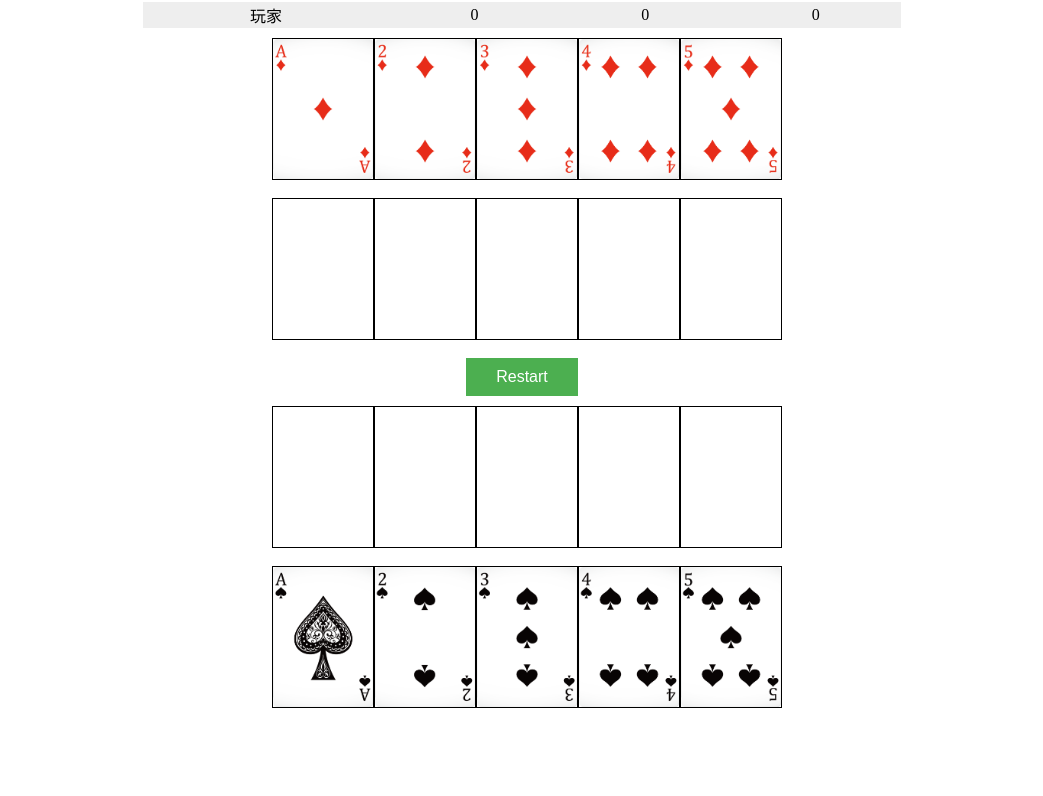
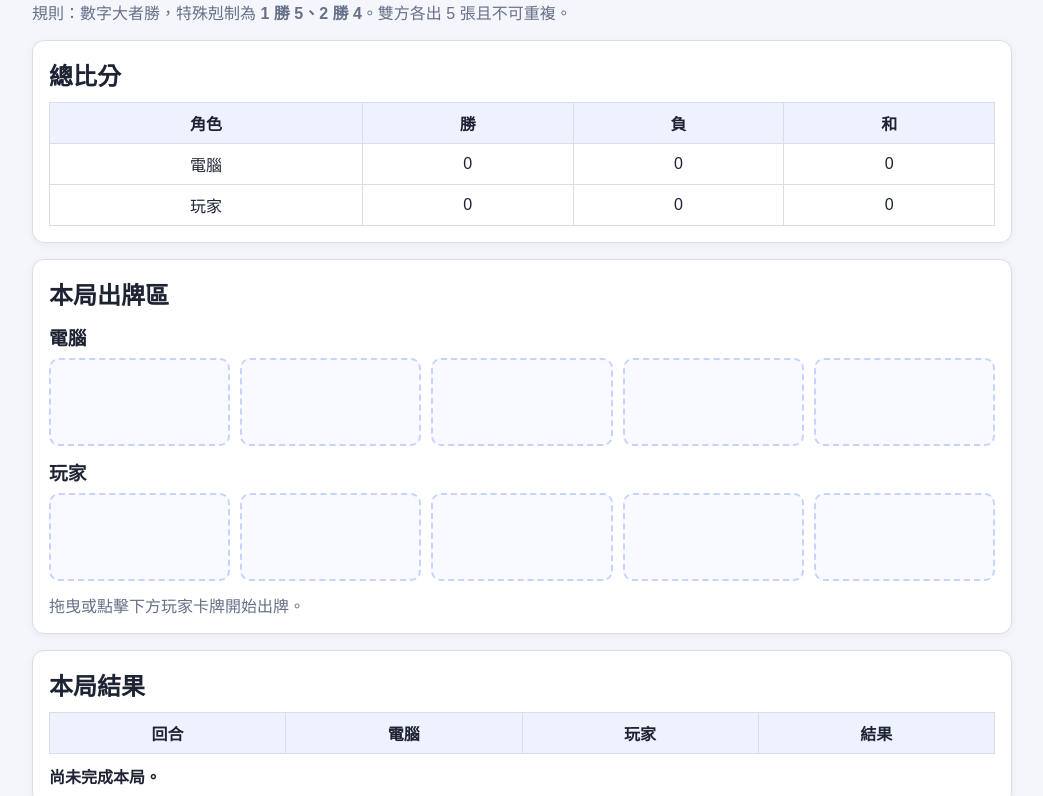
Before and after one commit to Jwander0820/one2five-12345-Gaming, a plain HTML site: page frontend/12345.html in a window 1280 px wide. Shown: the part 78-874 px from the top of the page, without its empty margins (118-1161 px from the left). Before the commit the page ends 804 px from the top, so only its background shows below. Drawn offline with Linux system fonts and the light colour scheme.

Commit message:
feat(frontend): rebuild 12345 web game with local rule engine

```diff
--- a/frontend/12345.css
+++ b/frontend/12345.css
@@ -1,68 +1,153 @@
-/* CSS code */
-.wrap{
-  width: 80%;
-  margin: auto;
+:root {
+  color-scheme: light;
+  --bg: #f4f6fb;
+  --panel: #ffffff;
+  --line: #d8ddea;
+  --text: #1d2333;
+  --muted: #677089;
+  --primary: #2f6df6;
+  --win: #16a34a;
+  --lose: #dc2626;
+  --draw: #ca8a04;
 }
 
-.player,
-.player1,
-.player2,
-.center {
+* {
+  box-sizing: border-box;
+}
+
+body {
+  margin: 0;
+  font-family: "Noto Sans TC", Arial, sans-serif;
+  background: var(--bg);
+  color: var(--text);
+}
+
+.container {
+  width: min(980px, 92vw);
+  margin: 24px auto 40px;
   display: grid;
-  grid-template-columns: repeat(5, 1fr);
-  grid-template-rows: repeat(4, 1fr);
-  width: 500px;
-  height: 150px;
-  margin: 10px auto;
+  gap: 16px;
+}
+
+h1,
+h2,
+h3,
+p {
+  margin: 0;
+}
+
+.subtitle {
+  color: var(--muted);
+  margin-top: 8px;
+}
+
+.panel {
+  background: var(--panel);
+  border: 1px solid var(--line);
+  border-radius: 12px;
+  padding: 16px;
+  box-shadow: 0 2px 8px rgba(19, 33, 68, 0.05);
+}
+
+table {
+  width: 100%;
+  border-collapse: collapse;
+  margin-top: 10px;
+}
+
+th,
+td {
   text-align: center;
+  border: 1px solid var(--line);
+  padding: 8px;
+}
+
+th {
+  background: #eef2ff;
+}
+
+.board-row {
+  margin-top: 12px;
+}
+
+.slots {
+  display: grid;
+  grid-template-columns: repeat(5, minmax(60px, 1fr));
+  gap: 10px;
+  margin-top: 8px;
+}
+
+.slot {
+  border: 2px dashed #c7d2fe;
+  border-radius: 10px;
+  min-height: 88px;
+  display: flex;
+  align-items: center;
+  justify-content: center;
+  background: #f8faff;
+}
+
+.hand {
+  display: grid;
+  grid-template-columns: repeat(5, minmax(60px, 1fr));
+  gap: 10px;
+  margin-top: 10px;
 }
 
 .card {
-  width: 100px;
-  height: 140px;
-  border: 1px solid black;
-  margin: auto;
-  float: left;
+  border: 1px solid #9aa7c7;
+  border-radius: 10px;
+  min-height: 88px;
+  display: flex;
+  align-items: center;
+  justify-content: center;
+  background: linear-gradient(145deg, #ffffff, #f3f6ff);
+  font-size: 28px;
+  font-weight: 700;
+  cursor: pointer;
+  user-select: none;
 }
 
+.card:active {
+  transform: scale(0.98);
+}
+
+.card.dragging {
+  opacity: 0.45;
+}
+
+.hint {
+  margin-top: 12px;
+  color: var(--muted);
+}
+
+.final-result {
+  margin-top: 10px;
+  font-weight: 700;
+}
+
+.final-result.win {
+  color: var(--win);
+}
+
+.final-result.lose {
+  color: var(--lose);
+}
+
+.final-result.draw {
+  color: var(--draw);
+}
+
+.actions {
+  margin-top: 12px;
+}
 
 .button {
-  background-color: #4CAF50;
+  background: var(--primary);
   border: none;
-  color: white;
-  padding: 10px 30px;
-  text-align: center;
-  text-decoration: none;
-  display: inline-block;
-  font-size: 16px;
-  margin: auto;
+  color: #fff;
+  padding: 10px 18px;
+  border-radius: 8px;
+  font-size: 15px;
   cursor: pointer;
 }
-
-.tablestyle {
-  width: 60%;
-  margin: 10px auto;
-}
-
-table {
-  border-spacing: 0;
-  width: 100%;
-}
-
-tr {
-  text-align: center;
-}
-th {
-  padding: 10px;
-}
-table tbody tr:nth-child(odd){
-  background-color: #eee
-}
-table thead {
-  background-color: blue;
-  color: white;
-}
-table thead th:first-child {
-  border-radius: 5px 0 0 0;
-  border: 1px solid blue;
-}
--- a/frontend/12345.html
+++ b/frontend/12345.html
@@ -1,110 +1,86 @@
 <!DOCTYPE html>
-<html>
+<html lang="zh-Hant">
 
 <head>
-  <meta name="viewport" content="width=device-width, initial-scale=1">
-  <link rel="stylesheet" type="text/css" href="12345.css">
-  <!-- rel 屬性表示資源類型，對應的值為 "stylesheet"，表示這是一個樣式表 -->
-  <!-- type 屬性表示檔案類型，對應的值為 "text/css"，表示這是一個 CSS 檔案 -->
-  <!-- href 屬性表示檔案位置，對應的值是 CSS 檔案的絕對或相對路徑。 -->
+  <meta charset="UTF-8" />
+  <meta name="viewport" content="width=device-width, initial-scale=1" />
+  <title>1-2-3-4-5 網頁遊戲</title>
+  <link rel="stylesheet" type="text/css" href="12345.css" />
 </head>
 
-<!-- HTML code -->
 <body>
-  <div class="tablestyle">
+  <main class="container">
+    <header>
+      <h1>1-2-3-4-5 遊戲（基本規則）</h1>
+      <p class="subtitle">規則：數字大者勝，特殊剋制為 <strong>1 勝 5、2 勝 4</strong>。雙方各出 5 張且不可重複。</p>
+    </header>
+
+    <section class="panel score-panel">
+      <h2>總比分</h2>
       <table id="scoreboard">
+        <thead>
           <tr>
-        <th>玩家</th>
+            <th>角色</th>
             <th>勝</th>
             <th>負</th>
             <th>和</th>
           </tr>
+        </thead>
+        <tbody>
           <tr>
             <td>電腦</td>
-        <td id="player1-win">0</td>
-        <td id="player1-lose">0</td>
-        <td id="player1-draw">0</td>
+            <td id="cpu-win">0</td>
+            <td id="cpu-lose">0</td>
+            <td id="cpu-draw">0</td>
           </tr>
           <tr>
             <td>玩家</td>
-        <td id="player2-win">0</td>
-        <td id="player2-lose">0</td>
-        <td id="player2-draw">0</td>
+            <td id="player-win">0</td>
+            <td id="player-lose">0</td>
+            <td id="player-draw">0</td>
           </tr>
+        </tbody>
       </table>
+    </section>
+
+    <section class="panel board-panel">
+      <h2>本局出牌區</h2>
+      <div class="board-row">
+        <h3>電腦</h3>
+        <div id="cpu-area" class="slots"></div>
       </div>
+      <div class="board-row">
+        <h3>玩家</h3>
+        <div id="player-area" class="slots drop-target" aria-label="玩家置牌區"></div>
+      </div>
+      <p id="hint" class="hint">拖曳或點擊下方玩家卡牌開始出牌。</p>
+    </section>
 
-<!-- 玩家1(電腦)卡牌 -->
-  <div class="wrap">
-    <div id="player1" class="player">
-      <div class="card" id="p1_card1" ondrop="drop(event)" ondragover="allowDrop(event)">
-        <img id="p1_drag1" src="../public/card/p2_card_1_diamond.png" width="100%" draggable="true"
-          ondragstart="drag(event)">
+    <section class="panel history-panel">
+      <h2>本局結果</h2>
+      <table id="round-table">
+        <thead>
+          <tr>
+            <th>回合</th>
+            <th>電腦</th>
+            <th>玩家</th>
+            <th>結果</th>
+          </tr>
+        </thead>
+        <tbody></tbody>
+      </table>
+      <p id="final-result" class="final-result">尚未完成本局。</p>
+    </section>
+
+    <section class="panel hand-panel">
+      <h2>玩家手牌</h2>
+      <div id="player-hand" class="hand"></div>
+      <div class="actions">
+        <button id="restart-btn" class="button">Restart</button>
       </div>
-      <div class="card" id="p1_card2" ondrop="drop(event)" ondragover="allowDrop(event)">
-        <img id="p1_drag2" src="../public/card/p2_card_2_diamond.png" width="100%" draggable="true"
-          ondragstart="drag(event)">
-      </div>
-      <div class="card" id="p1_card3" ondrop="drop(event)" ondragover="allowDrop(event)">
-        <img id="p1_drag3" src="../public/card/p2_card_3_diamond.png" width="100%" draggable="true"
-          ondragstart="drag(event)">
-      </div>
-      <div class="card" id="p1_card4" ondrop="drop(event)" ondragover="allowDrop(event)">
-        <img id="p1_drag4" src="../public/card/p2_card_4_diamond.png" width="100%" draggable="true"
-          ondragstart="drag(event)">
-      </div>
-      <div class="card" id="p1_card5" ondrop="drop(event)" ondragover="allowDrop(event)">
-        <img id="p1_drag5" src="../public/card/p2_card_5_diamond.png" width="100%" draggable="true"
-          ondragstart="drag(event)">
-      </div>
-    </div>
-    <div id="center-top" class="center" ondrop="drop(event)" ondragover="allowDrop(event)">
-      <!-- Center Top -->
-      <div class="card" id="p1_area1" ondrop="drop(event)" ondragover="allowDrop(event)"></div>
-      <div class="card" id="p1_area2" ondrop="drop(event)" ondragover="allowDrop(event)"></div>
-      <div class="card" id="p1_area3" ondrop="drop(event)" ondragover="allowDrop(event)"></div>
-      <div class="card" id="p1_area4" ondrop="drop(event)" ondragover="allowDrop(event)"></div>
-      <div class="card" id="p1_area5" ondrop="drop(event)" ondragover="allowDrop(event)"></div>
-    </div>
+    </section>
+  </main>
 
-    <div align="center">
-      <button id="resetButton" class="button">Restart</button>
-    </div>
-
-    <div id="center-bottom" class="center" ondrop="drop(event)" ondragover="allowDrop(event)">
-      <!-- Center Bottom -->
-      <div class="card" id="p2_area1" ondrop="drop(event)" ondragover="allowDrop(event)"></div>
-      <div class="card" id="p2_area2" ondrop="drop(event)" ondragover="allowDrop(event)"></div>
-      <div class="card" id="p2_area3" ondrop="drop(event)" ondragover="allowDrop(event)"></div>
-      <div class="card" id="p2_area4" ondrop="drop(event)" ondragover="allowDrop(event)"></div>
-      <div class="card" id="p2_area5" ondrop="drop(event)" ondragover="allowDrop(event)"></div>
-    </div>
-    <!-- 玩家2卡牌 -->
-    <div id="player2" class="player">
-      <div class="card" id="p2_card1" ondrop="drop(event)" ondragover="allowDrop(event)">
-        <img id="p2_drag1" src="../public/card/p1_card_1_spades.png" width="100%" draggable="true"
-          ondragstart="drag(event)" onclick="handleClick(event)">
-      </div>
-      <div class="card" id="p2_card2" ondrop="drop(event)" ondragover="allowDrop(event)">
-        <img id="p2_drag2" src="../public/card/p1_card_2_spades.png" width="100%" draggable="true"
-          ondragstart="drag(event)" onclick="handleClick(event)">
-      </div>
-      <div class="card" id="p2_card3" ondrop="drop(event)" ondragover="allowDrop(event)">
-        <img id="p2_drag3" src="../public/card/p1_card_3_spades.png" width="100%" draggable="true"
-          ondragstart="drag(event)" onclick="handleClick(event)">
-      </div>
-      <div class="card" id="p2_card4" ondrop="drop(event)" ondragover="allowDrop(event)">
-        <img id="p2_drag4" src="../public/card/p1_card_4_spades.png" width="100%" draggable="true"
-          ondragstart="drag(event)" onclick="handleClick(event)">
-      </div>
-      <div class="card" id="p2_card5" ondrop="drop(event)" ondragover="allowDrop(event)">
-        <img id="p2_drag5" src="../public/card/p1_card_5_spades.png" width="100%" draggable="true"
-          ondragstart="drag(event)" onclick="handleClick(event)">
-      </div>
-      <!-- 其他卡牌 -->
-    </div>
-
-  </div>
   <script src="12345.js"></script>
 </body>
 
--- a/frontend/12345.js
+++ b/frontend/12345.js
@@ -1,155 +1,176 @@
-const allowDrop = (event) => {
-  event.preventDefault();
+const TOTAL_ROUNDS = 5;
+
+const state = {
+  cpuDeck: [],
+  playerDeck: [1, 2, 3, 4, 5],
+  cpuHistory: [],
+  playerHistory: [],
+  scoreboard: {
+    cpu: { win: 0, lose: 0, draw: 0 },
+    player: { win: 0, lose: 0, draw: 0 },
+  },
 };
 
-const drag = (event) => {
-  event.dataTransfer.setData("text", event.target.id);
+const cpuArea = document.getElementById("cpu-area");
+const playerArea = document.getElementById("player-area");
+const playerHand = document.getElementById("player-hand");
+const roundTableBody = document.querySelector("#round-table tbody");
+const finalResult = document.getElementById("final-result");
+const hint = document.getElementById("hint");
+
+const shuffle = (list) => {
+  const arr = [...list];
+  for (let i = arr.length - 1; i > 0; i -= 1) {
+    const j = Math.floor(Math.random() * (i + 1));
+    [arr[i], arr[j]] = [arr[j], arr[i]];
+  }
+  return arr;
 };
 
-var array = [0, 1, 2, 3, 4]
-function getRandomValue() {
-  if (array.length === 0) {
-    return null;
-  }
-  var randomIndex = Math.floor(Math.random() * array.length);
-  var randomValue = array[randomIndex];
-  array.splice(randomIndex, 1);
-  return randomValue;
-}
+const compareCards = (cpu, player) => {
+  if (cpu === player) return "DRAW";
+  if ((player === 1 && cpu === 5) || (player === 2 && cpu === 4)) return "WIN";
+  if ((cpu === 1 && player === 5) || (cpu === 2 && player === 4)) return "LOSE";
+  return player > cpu ? "WIN" : "LOSE";
+};
 
-const player1Turn = () => {
-  const player1Cards = document.querySelectorAll("#player1 .card");
-  const areaCards = document.querySelectorAll("#center-top .card");
-  const random_card = getRandomValue();
-  const src = player1Cards[random_card].firstElementChild
-  for (let j = 0; j < areaCards.length; j++) {
-    if (!areaCards[j].hasChildNodes()) {
-      areaCards[j].appendChild(src);
-      src.style.display = "block";
-      playHistory.player1History.push(src.id);
-      break;
-    }
+const createSlot = () => {
+  const slot = document.createElement("div");
+  slot.className = "slot";
+  return slot;
+};
+
+const buildSlots = () => {
+  cpuArea.innerHTML = "";
+  playerArea.innerHTML = "";
+  for (let i = 0; i < TOTAL_ROUNDS; i += 1) {
+    cpuArea.appendChild(createSlot());
+    playerArea.appendChild(createSlot());
   }
 };
 
-let playHistory = {
-  player1History: [],
-  player2History: []
+const updateScoreboardView = () => {
+  ["win", "lose", "draw"].forEach((result) => {
+    document.getElementById(`cpu-${result}`).textContent = state.scoreboard.cpu[result];
+    document.getElementById(`player-${result}`).textContent = state.scoreboard.player[result];
+  });
 };
 
-const drop = (event) => {
-  event.preventDefault();
-  const data = event.dataTransfer.getData("text");
-  const src = document.getElementById(data);
-  const srcParent = src.closest(".player");
-  const tgt = event.currentTarget;
+const renderPlayerHand = () => {
+  playerHand.innerHTML = "";
+  state.playerDeck.forEach((value) => {
+    const card = document.createElement("button");
+    card.className = "card";
+    card.type = "button";
+    card.draggable = true;
+    card.dataset.value = String(value);
+    card.textContent = value;
 
-  if (tgt.id === "center-top" || tgt.id === "center-bottom") {
-    if (srcParent.id === "player2" && tgt.id === "center-bottom") {
-      const areaCards = document.querySelectorAll("#center-bottom .card");
-      for (let i = 0; i < areaCards.length; i++) {
-        if (!areaCards[i].hasChildNodes()) {
-          areaCards[i].appendChild(src);
-          src.style.display = "block";
-          playHistory.player2History.push(src.id);
-          player1Turn();
-          console.log(playHistory)
-          if (playHistory.player2History.length === 5) {
-            player2Finish();
-          }
-          break;
-        }
-      }
-    }
+    card.addEventListener("click", () => playRound(value));
+    card.addEventListener("dragstart", (event) => {
+      card.classList.add("dragging");
+      event.dataTransfer.setData("text/plain", String(value));
+    });
+    card.addEventListener("dragend", () => card.classList.remove("dragging"));
+
+    playerHand.appendChild(card);
+  });
+};
+
+const pushCardToArea = (area, value, roundIndex) => {
+  const slots = area.querySelectorAll(".slot");
+  slots[roundIndex].textContent = value;
+};
+
+const renderRoundRow = (roundIndex, cpuValue, playerValue, result) => {
+  const tr = document.createElement("tr");
+  tr.innerHTML = `
+    <td>${roundIndex + 1}</td>
+    <td>${cpuValue}</td>
+    <td>${playerValue}</td>
+    <td>${result}</td>
+  `;
+  roundTableBody.appendChild(tr);
+};
+
+const finalizeGame = () => {
+  const wins = state.playerHistory.filter((_, i) => compareCards(state.cpuHistory[i], state.playerHistory[i]) === "WIN").length;
+  const loses = state.playerHistory.filter((_, i) => compareCards(state.cpuHistory[i], state.playerHistory[i]) === "LOSE").length;
+
+  if (wins > loses) {
+    finalResult.textContent = `本局結束：玩家勝利（${wins}:${loses}）`;
+    finalResult.className = "final-result win";
+    state.scoreboard.player.win += 1;
+    state.scoreboard.cpu.lose += 1;
+  } else if (wins < loses) {
+    finalResult.textContent = `本局結束：電腦勝利（${loses}:${wins}）`;
+    finalResult.className = "final-result lose";
+    state.scoreboard.player.lose += 1;
+    state.scoreboard.cpu.win += 1;
+  } else {
+    finalResult.textContent = `本局結束：平手（${wins}:${loses}）`;
+    finalResult.className = "final-result draw";
+    state.scoreboard.player.draw += 1;
+    state.scoreboard.cpu.draw += 1;
+  }
+
+  hint.textContent = "本局已完成，點擊 Restart 開始下一局。";
+  updateScoreboardView();
+};
+
+const playRound = (playerValue) => {
+  if (!state.playerDeck.includes(playerValue) || state.playerHistory.length >= TOTAL_ROUNDS) {
+    return;
+  }
+
+  const cpuValue = state.cpuDeck[state.playerHistory.length];
+  const roundIndex = state.playerHistory.length;
+
+  state.playerHistory.push(playerValue);
+  state.cpuHistory.push(cpuValue);
+  state.playerDeck = state.playerDeck.filter((v) => v !== playerValue);
+
+  pushCardToArea(cpuArea, cpuValue, roundIndex);
+  pushCardToArea(playerArea, playerValue, roundIndex);
+
+  const roundResult = compareCards(cpuValue, playerValue);
+  renderRoundRow(roundIndex, cpuValue, playerValue, roundResult);
+
+  renderPlayerHand();
+
+  if (state.playerHistory.length === TOTAL_ROUNDS) {
+    finalizeGame();
+  } else {
+    hint.textContent = `已完成第 ${state.playerHistory.length} 回合，請繼續出牌。`;
   }
 };
 
-//處理點擊卡牌事件
-const handleClick = (event) => {
-  const src = event.target;
-  const srcParent = src.closest(".player");
-  const areaCards = document.querySelectorAll("#center-bottom .card");
+const resetMatch = () => {
+  state.cpuDeck = shuffle([1, 2, 3, 4, 5]);
+  state.playerDeck = [1, 2, 3, 4, 5];
+  state.cpuHistory = [];
+  state.playerHistory = [];
 
-  for (let i = 0; i < areaCards.length; i++) {
-    if (!areaCards[i].hasChildNodes()) {
-      areaCards[i].appendChild(src);
-      src.style.display = "block";
-      playHistory.player2History.push(src.id);
-      player1Turn();
-      console.log(playHistory)
-      if (playHistory.player2History.length === 5) {
-        player2Finish();
-      }
-      break;
-    }
-  }
+  roundTableBody.innerHTML = "";
+  finalResult.textContent = "尚未完成本局。";
+  finalResult.className = "final-result";
+  hint.textContent = "拖曳或點擊下方玩家卡牌開始出牌。";
+
+  buildSlots();
+  renderPlayerHand();
 };
 
-// 重設遊戲
-const resetButton = document.getElementById("resetButton");
-resetButton.addEventListener("click", () => {
-  console.log("翻桌(╯‵□′)╯︵┻━┻")
-  playHistory = { player1History: [], player2History: [] };  //重設變數
-  array = [0, 1, 2, 3, 4];  //重設變數
-  const player1Cards = document.querySelectorAll("#player1 .card");
-  const player2Cards = document.querySelectorAll("#player2 .card");
-  const areaCards = document.querySelectorAll(".center .card");
-  // 將所有卡牌回到初始位置
-  for (let i = 0; i < player1Cards.length; i++) {
-    if (player1Cards[i].hasChildNodes()) {
-      player1Cards[i].appendChild(document.getElementById("p1_drag" + (i + 1)));
-    }
-  }
-  for (let i = 0; i < player2Cards.length; i++) {
-    if (player2Cards[i].hasChildNodes()) {
-      player2Cards[i].appendChild(document.getElementById("p2_drag" + (i + 1)));
-    }
-  }
-  for (let i = 0; i < areaCards.length; i++) {
-    if (areaCards[i].hasChildNodes()) {
-      areaCards[i].removeChild(areaCards[i].firstElementChild);
-    }
-  }
+playerArea.addEventListener("dragover", (event) => {
+  event.preventDefault();
 });
 
+playerArea.addEventListener("drop", (event) => {
+  event.preventDefault();
+  const value = Number(event.dataTransfer.getData("text/plain"));
+  playRound(value);
+});
 
-const player2Finish = () => {
-  // player2 完成牌局的相關操作
-  // 向後端請求結果
-  console.log("後端做事")
-  fetch('http://localhost:5000/game_result', {
-    method: 'POST',
-    headers: {
-      'Content-Type': 'application/json'
-    },
-    body: JSON.stringify(playHistory)
-  })
+document.getElementById("restart-btn").addEventListener("click", resetMatch);
 
-    .then(response => response.json())
-    .then(result => {
-      // 處理後端回傳的結果
-      console.log("Success:", JSON.stringify(result));
-      if (result === 'Player 1 wins') {
-        updateScore('player1', 'win');
-        updateScore('player2', 'lose');
-      }else if (result === 'Player 2 wins'){
-        updateScore('player1', 'lose');
-        updateScore('player2', 'win');
-      }else{
-        updateScore('player1', 'draw');
-        updateScore('player2', 'draw');
-      }})
-    .catch(error => {
-      console.error("Error:", error);
-    });
-};
-
-const updateScore = (player, result) => {
-  if (result === 'win') {
-    document.getElementById(`${player}-win`).textContent = parseInt(document.getElementById(`${player}-win`).textContent) + 1;
-  } else if (result === 'lose') {
-    document.getElementById(`${player}-lose`).textContent = parseInt(document.getElementById(`${player}-lose`).textContent) + 1;
-  } else if (result === 'draw') {
-    document.getElementById(`${player}-draw`).textContent = parseInt(document.getElementById(`${player}-draw`).textContent) + 1;
-  }
-};
+resetMatch();
+updateScoreboardView();
```
Lines whose indentation alone changed are shown as unchanged.
